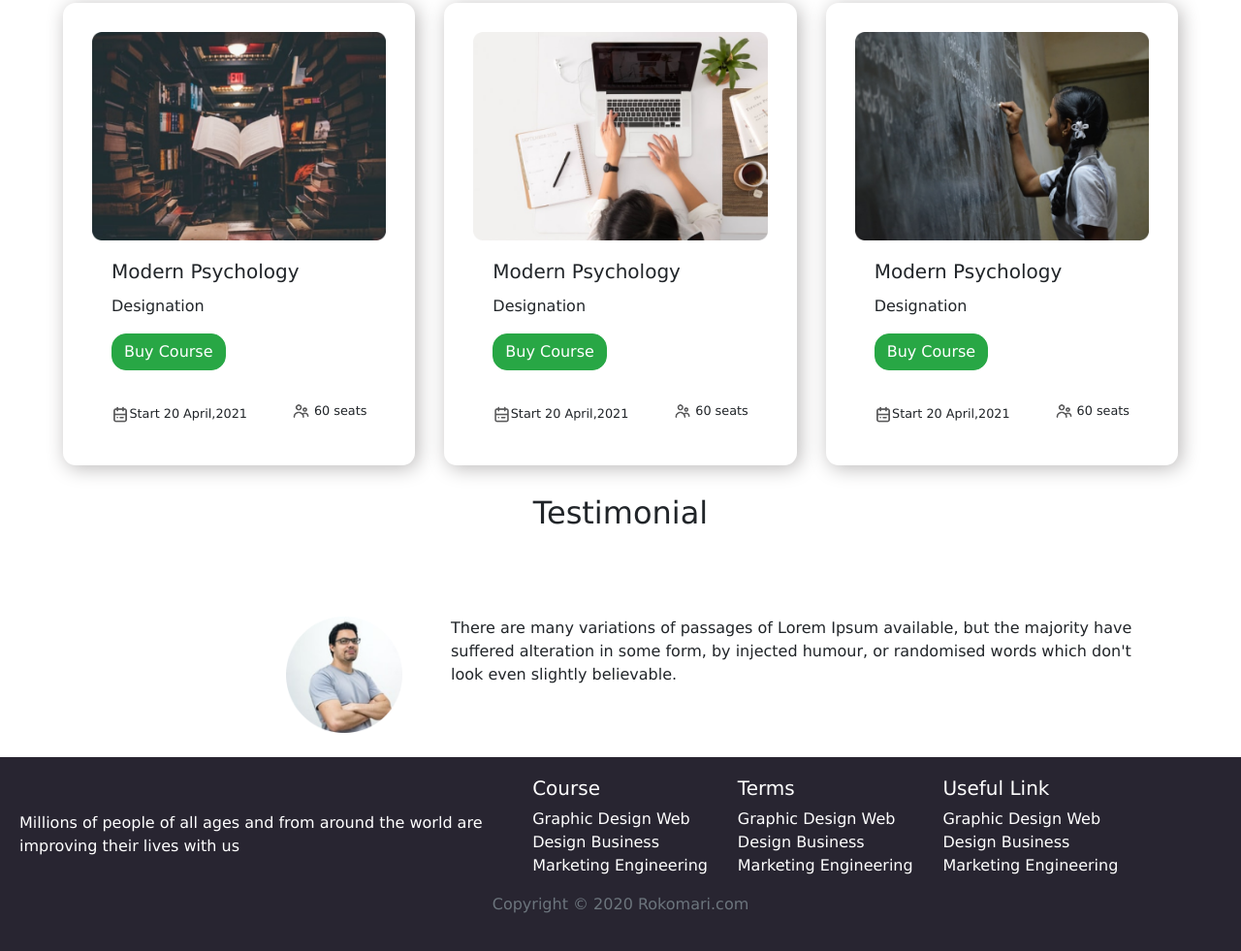
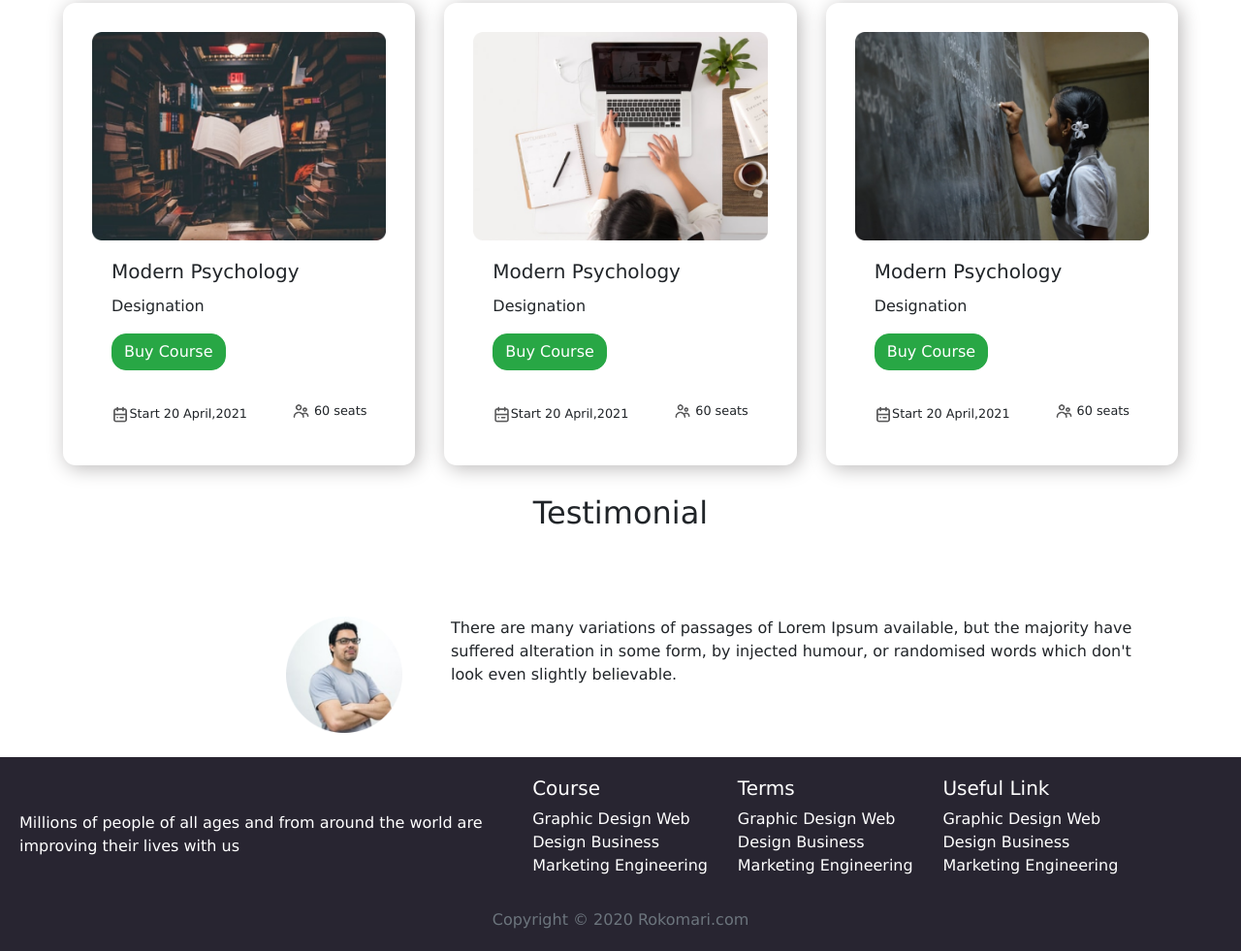
Before and after one commit to tasnim-nova/E-School, a plain HTML site: page index.html in a window 1280 px wide. Shown: the part 737-1718 px from the top of the page at 97% size. Drawn offline with nearby package versions, Linux system fonts and the light colour scheme.

Commit message:
footer modification

```diff
--- a/index.html
+++ b/index.html
@@ -174,7 +174,9 @@
         Engineering</p>
     </div>
   </div>
-  <footer class="text-muted text-center">Copyright © 2020 Rokomari.com</footer>
+<div>
+  <footer class="text-muted text-center footer-copyright py-3">Copyright © 2020 Rokomari.com</footer>
+</div>
 </div>
 
 
```
